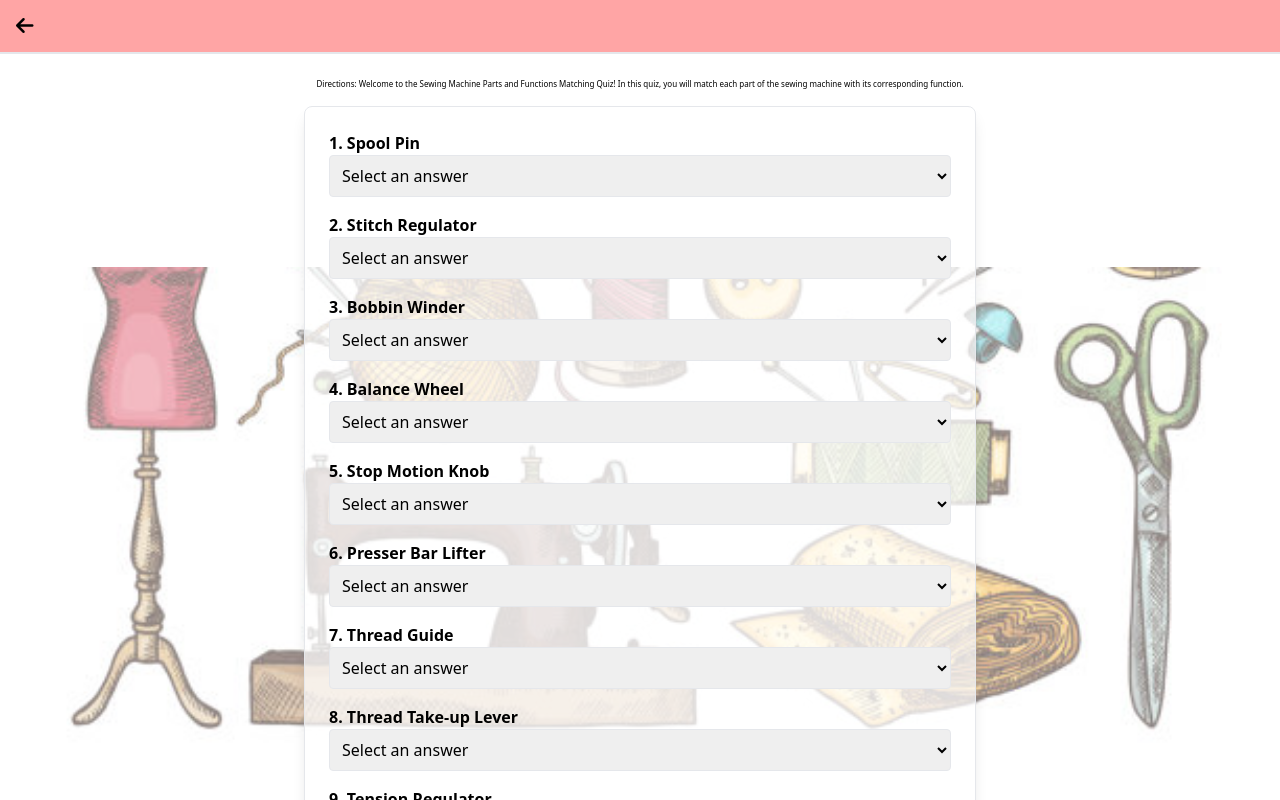
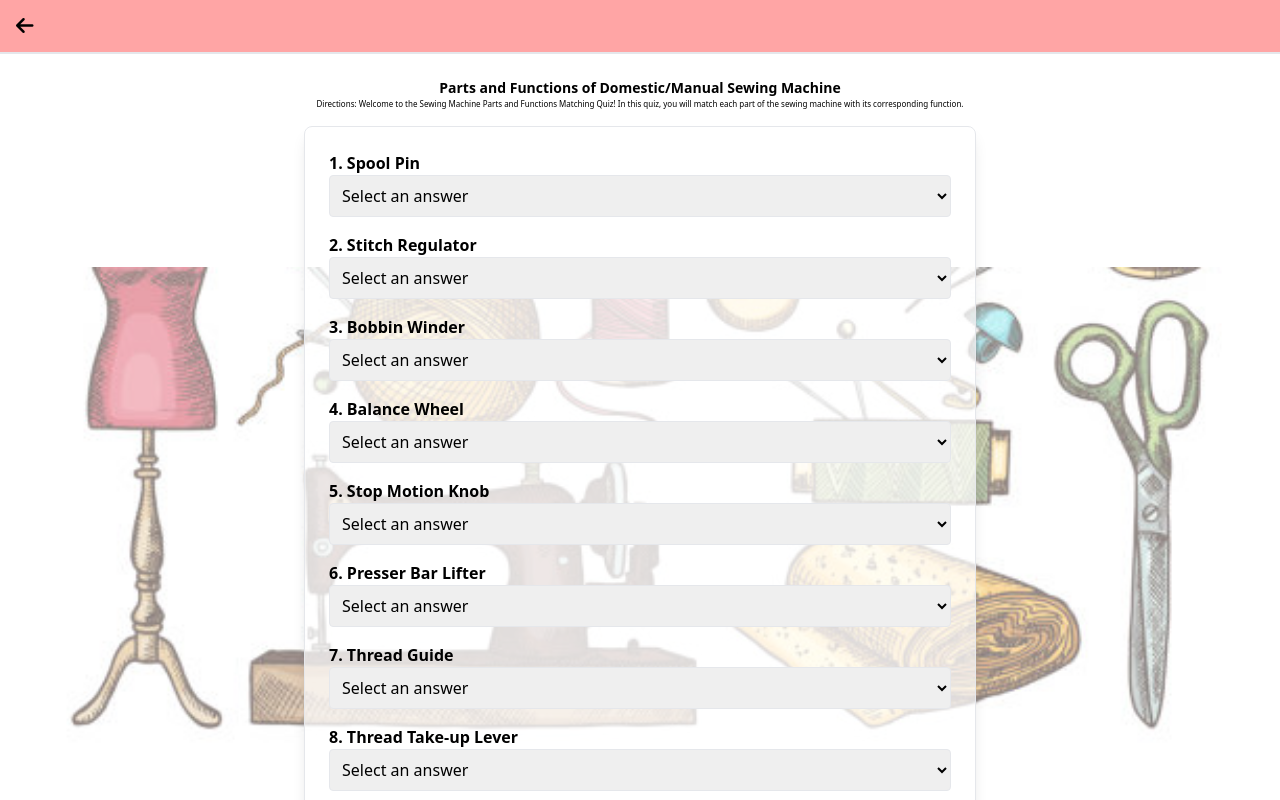
Before and after one commit to chinoy-the-great/nuxt3-drizzle-stitch, a Nuxt app: page /quiz/1 in a window 1280 px wide. Shown: the top 800 px of the page. Built offline with nearby package versions, Linux system fonts and the light colour scheme.

Commit message:
Added title above directions in quizzes.

```diff
--- a/pages/quiz/[id].vue
+++ b/pages/quiz/[id].vue
@@ -17,6 +17,10 @@
 				"
 			></div>
 		</div>
+
+		<p class="text-sm font-bold text-center px-4">
+			{{ quiz?.title }}
+		</p>
 
 		<p class="text-xxs text-center px-4 mb-4">
 			{{ quiz?.directions }}
```
